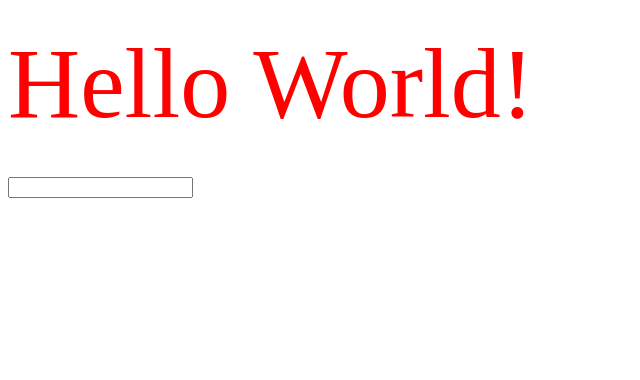
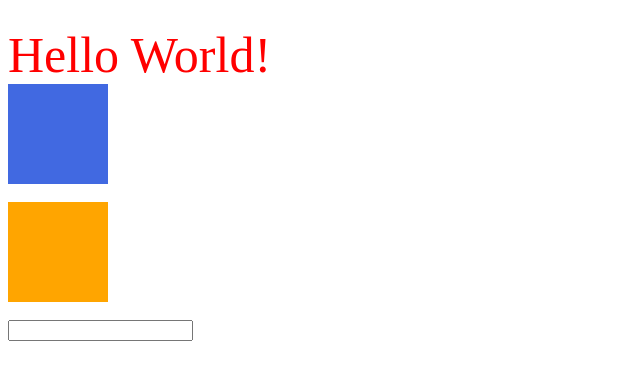
Before and after one commit to 1017yu/pract-nodejs, a website built with Parcel: page index.html in a window 1280 px wide. Shown: the whole page, without its empty margins (0-640 px from the left). Built offline with nearby package versions, Linux system fonts and the light colour scheme.

Commit message:
Update main.css

```diff
--- a/css/main.css
+++ b/css/main.css
@@ -1,5 +1,38 @@
-/* @import url("box.css"); 직렬방식 (비선호) */
+/* @import url("box.css"); 직렬방식 (비선호)  */
 
 div {
-  font-size: 100px;
+  font-size: 50px;
 }
+
+.jax {
+  width: 100px;
+  height: 100px;
+  background-color: royalblue;
+  transition: 0.5s;
+}
+
+.teemo {
+  width: 100px;
+  height: 100px;
+  background-color: orange;
+  transition: 1s;
+}
+
+.zed {
+
+}
+
+
+.jax:hover { /* 선택자 요소에 마우스 커서가 올라가 있는 동안 선택 */
+  width: 200px;
+  height: 200px;
+  background-color: black;
+}
+
+.teemo:active {   /* 선택자 요소에 마우스를 클릭하고 있는 동안 선택 */
+  background-color: mintcream;
+}
+
+.zed:focus {
+  background-color: lightgrey;
+}
```
